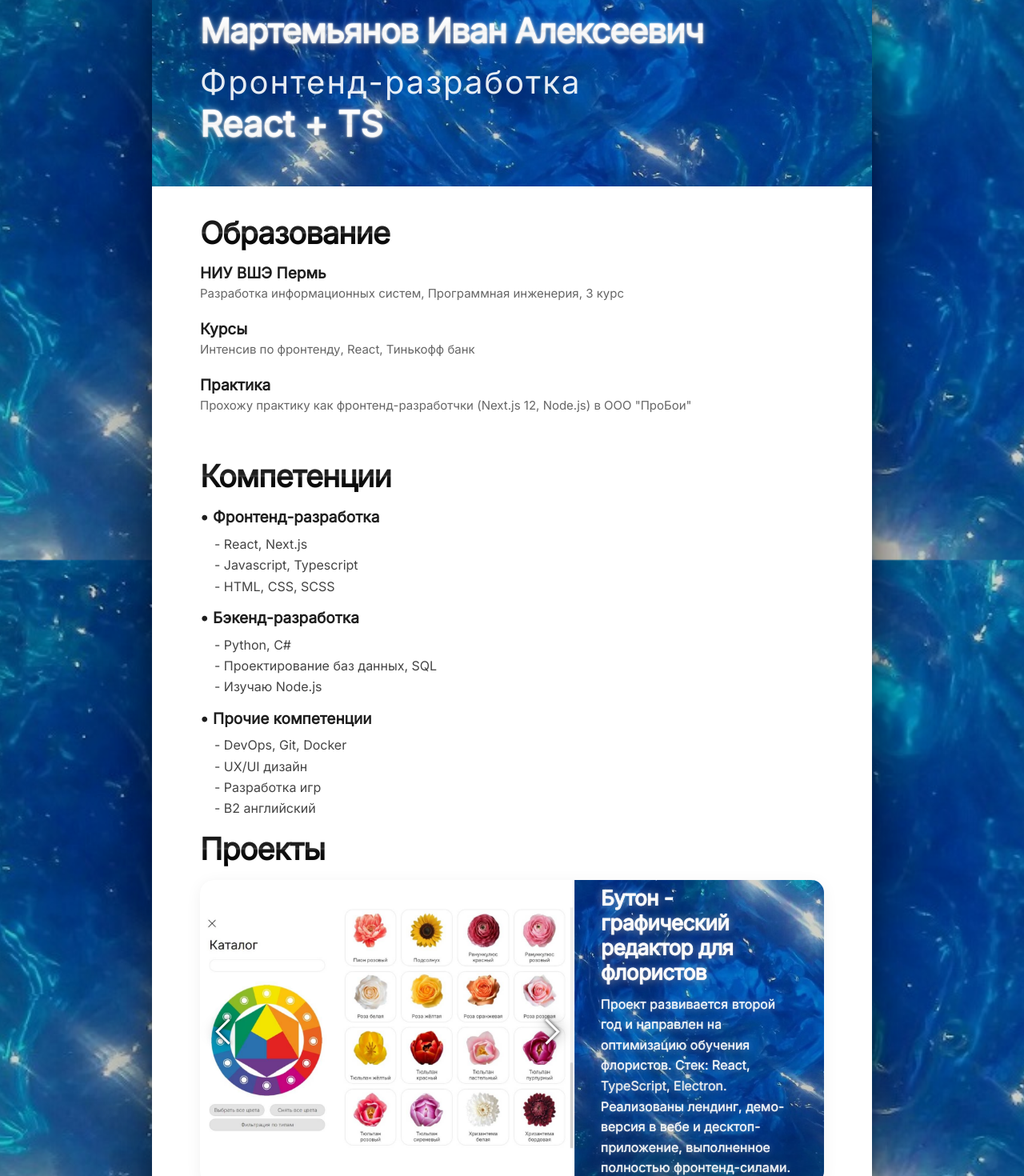
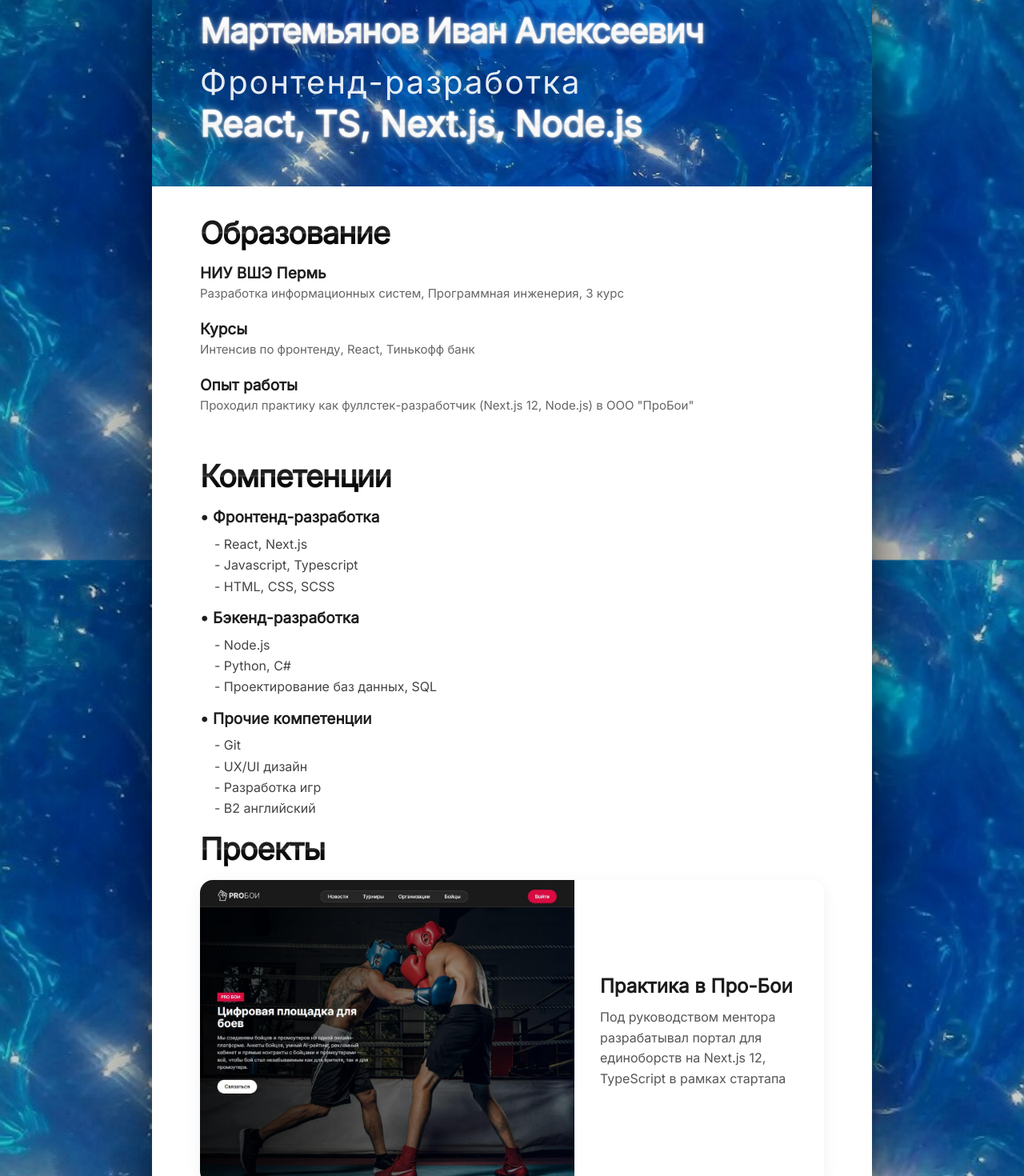
Before and after one commit to ivmart2005/resume, a React (Vite) app: page / in a window 1280 px wide. Shown: the part 100-1570 px from the top of the page at 80% size. Built offline with nearby package versions, Linux system fonts and the light colour scheme.

Commit message:
04.08 update

```diff
--- a/src/App.tsx
+++ b/src/App.tsx
@@ -12,7 +12,7 @@ const App = () => {
           <div className="content-wrapper">
             <h1 className="name">Мартемьянов Иван Алексеевич</h1>
             <p className="competence">Фронтенд-разработка</p>
-            <p className="framework">React + TS</p>
+            <p className="framework">React, TS, Next.js, Node.js</p>
           </div>
         </header>
 
@@ -25,8 +25,8 @@ const App = () => {
                 <p className="item-sub">Разработка информационных систем, Программная инженерия, 3 курс</p>
                 <p className="item-main">Курсы</p>
                 <p className="item-sub">Интенсив по фронтенду, React, Тинькофф банк</p>
-                <p className="item-main">Практика</p>
-                <p className="item-sub">Прохожу практику как фронтенд-разработчки (Next.js 12, Node.js) в ООО "ПроБои"</p>
+                <p className="item-main">Опыт работы</p>
+                <p className="item-sub">Проходил практику как фуллстек-разработчик (Next.js 12, Node.js) в ООО "ПроБои"</p>
               </div>
             </section>
 
@@ -44,15 +44,15 @@ const App = () => {
                 <li>
                   • Бэкенд-разработка
                   <div className="sub-list">
+                    <p>- Node.js</p>
                     <p>- Python, C#</p>
                     <p>- Проектирование баз данных, SQL</p>
-                    <p>- Изучаю Node.js</p>
                   </div>
                 </li>
                 <li>
                   • Прочие компетенции
                   <div className="sub-list">
-                    <p>- DevOps, Git, Docker</p>
+                    <p>- Git</p>
                     <p>- UX/UI дизайн</p>
                     <p>- Разработка игр</p>
                     <p>- B2 английский</p>
--- a/src/data/projectsData.ts
+++ b/src/data/projectsData.ts
@@ -7,7 +7,15 @@ export interface Project {
 }
 
 export const projectsData: Project[] = [
-{
+  {
+    title: "Практика в Про-Бои",
+    description: "",
+    images: [
+      "./images/projects/pro-boi/screenshot.jpg",
+    ],
+    imageDescriptions: [`Под руководством ментора разрабатывал портал для единоборств на Next.js 12, TypeScript в рамках стартапа`]
+  },
+  {
     title: "Бутон - графический редактор для флористов",
     description: "",
     images: [
@@ -34,14 +42,6 @@ export const projectsData: Project[] = [
     imageDescriptions: [`Наш лендинг и ссылка на скачивание — buton-editor.ru`]
   },
   {
-    title: "Практика в Про-Бои",
-    description: "",
-    images: [
-      "./images/projects/pro-boi/screenshot.jpg",
-    ],
-    imageDescriptions: [`Под руководством ментора разрабатываю фронтенд-часть портала для единоборств на Next.js 12, TypeScript, в рамках командного проекта на GitLab.`]
-  },
-  {
     title: "Интернет-магазин цветов",
     description: "Классический интернет-магазин с каталогом и корзиной. Интеграция с облачным хранилищем Cloudflare. В разработке.",
     images: ["./images/projects/floral-market/picture1.jpg"]
```
